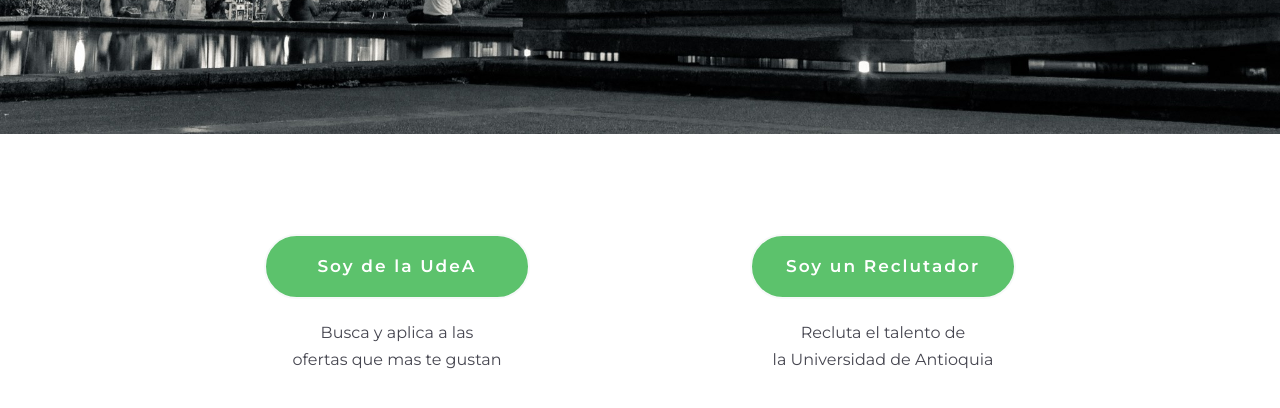
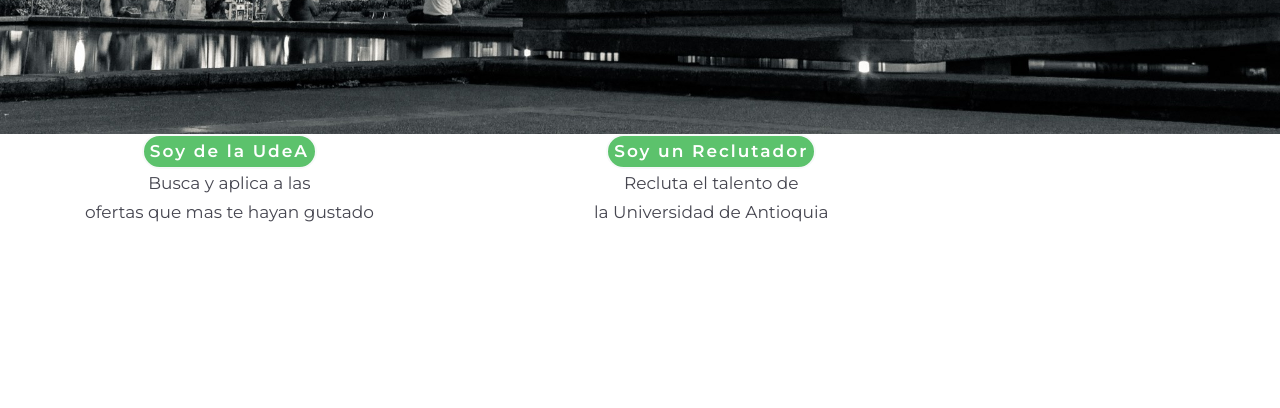
Before and after one commit to davidblj/bolsa_empleos_views, a website: page pick-sides.html in a window 1280 px wide. Shown: the part 266-674 px from the top of the page. Drawn offline with nearby package versions, Linux system fonts and the light colour scheme.

Commit message:
modificar 'pick-sides'

```diff
--- a/pick-sides.html
+++ b/pick-sides.html
@@ -2,8 +2,8 @@
 <html lang="en">
 <head>
   <meta charset="UTF-8">
-  <meta name="viewport" content="width=device-width, initial-scale=1.0">
-  <meta http-equiv="X-UA-Compatible" content="ie=edge">
+  <meta name="viewport" body="width=device-width, initial-scale=1.0">
+  <meta http-equiv="X-UA-Compatible" body="ie=edge">
   <link rel="stylesheet" href="css/style.css">
   <title>Document</title>
 </head>
@@ -20,11 +20,11 @@
 
   </div>
 
-  <div class="pick-sides-content
+  <div class="pick-sides-body
               container">
 
-      <div class="pick-sides-content__container
-                  row justify-content-center text-center">
+      <div class="pick-sides-body__sides
+                  row justify-body-center text-center">
 
         <div class="col-auto">
           <button class="button-v2 button-v2_shape_circular
@@ -33,9 +33,9 @@
               Soy de la UdeA
             </div>
           </button>
-          <div class="pick-sides-content__hint">
+          <div class="pick-sides-body__side-hint">
             <p> Busca y aplica a las <br />
-            ofertas que mas te gustan</p>
+            ofertas que mas te hayan gustado</p>
           </div>
         </div>
 
@@ -46,7 +46,7 @@
               Soy un Reclutador
             </div>
           </button>
-          <div class="pick-sides-content__hint">
+          <div class="pick-sides-body__side-hint">
             <p> Recluta el talento de <br />
             la Universidad de Antioquia</p>
           </div>
--- a/sass/pages/_pick-sides.scss
+++ b/sass/pages/_pick-sides.scss
@@ -14,13 +14,13 @@
   }
 }
 
-.pick-sides-content {
+.pick-sides-body {
 
-  &__container {
+  &__sides {
     margin-top: 10rem;
   }
 
-  &__hint {
+  &__side-hint {
     margin-top: 2rem;
     font-size: 1.6rem;
   }
```
